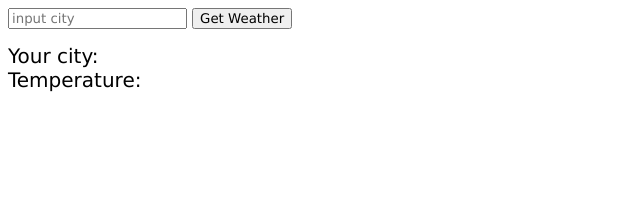
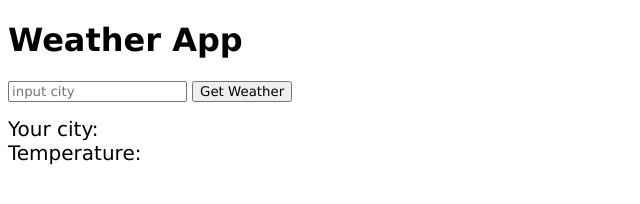
Before and after one commit to penguin-astronaut/weather-app, a plain HTML site: page index.html in a window 1280 px wide. Shown: the whole page, without its empty margins (0-640 px from the left). Drawn offline with Linux system fonts and the light colour scheme; no server answers.

Commit message:
Deploying to gh-pages from @ penguin-astronaut/weather-app@e0651cb630c5f89dce9fb6938476733fc2d24348 🚀

```diff
--- a/index.html
+++ b/index.html
@@ -1 +1 @@
-<!doctype html><html lang="en"><head><meta charset="UTF-8"/><meta http-equiv="X-UA-Compatible" content="IE=edge"/><meta name="viewport" content="width=device-width,initial-scale=1"/><title>Weather App</title><script defer="defer" src="main.js"></script></head><body><div class="app"></div></body></html>
+<!doctype html><html lang="en"><head><meta charset="UTF-8"/><meta http-equiv="X-UA-Compatible" content="IE=edge"/><meta name="viewport" content="width=device-width,initial-scale=1"/><title>Weather App</title><script defer="defer" src="main.js"></script></head><body><h1>Weather App</h1><div class="app"></div></body></html>
```
